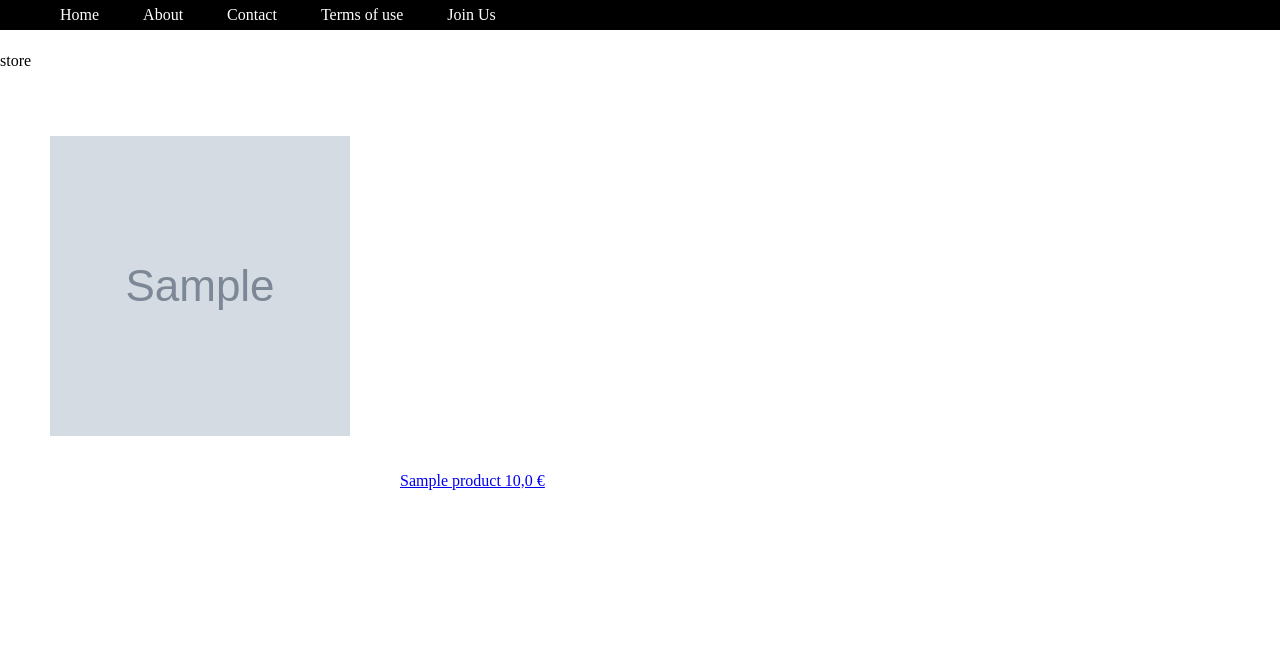
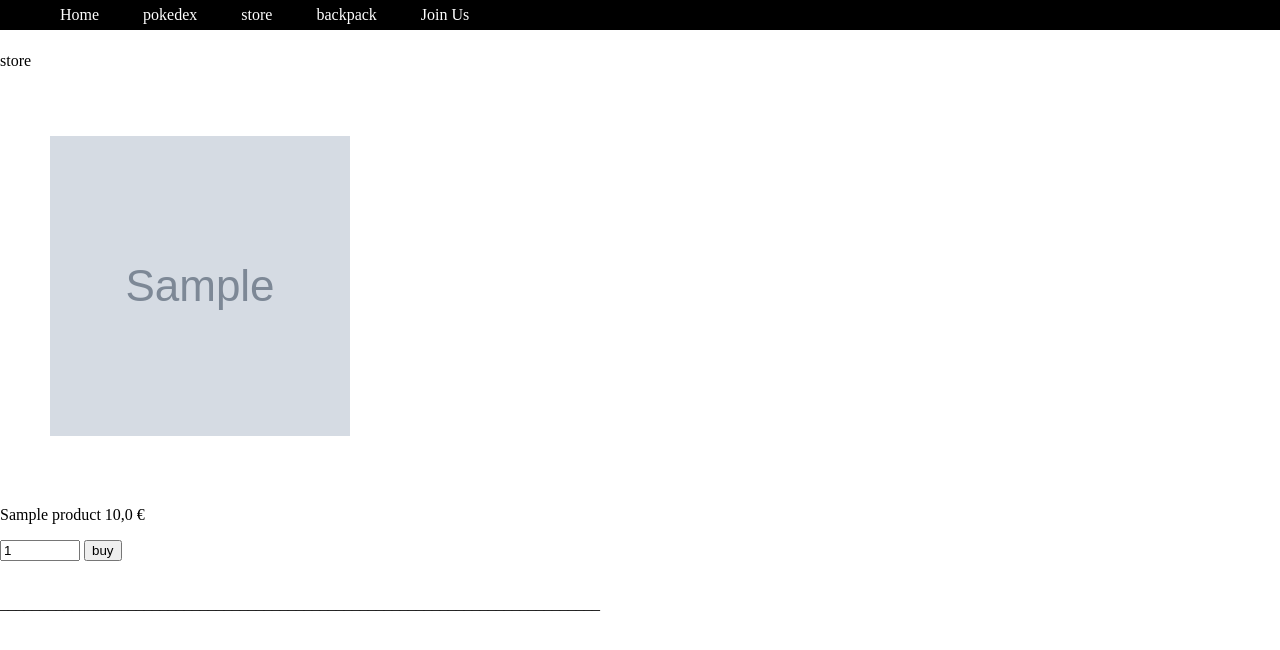
Before and after one commit to Creariax5/miseEnRelationClientPresta, a Django app: page /payment/ in a window 1280 px wide. Shown: the top 650 px of the page. Run offline with Django 4.2, Linux system fonts and the light colour scheme; tables that the repository leaves empty hold one stand-in row (values such as "Sample post"); grey boxes marked "Sample" are stand-in pictures.

Commit message:
store many object in 1 purchase add coin product

```diff
--- /dev/null
+++ b/client/templates/backpack.html
@@ -0,0 +1,4 @@
+{% extends 'navbar.html' %}
+{% block nav %}
+<p>backpack</p>
+{% endblock %}
--- a/client/urls.py
+++ b/client/urls.py
@@ -3,6 +3,7 @@ from .views import *
 
 urlpatterns = [
     path('', indexClient),
+    path('backpack/', backpack),
     path('demande/', demande),
     path('my_demande/', my_demande),
 ]
--- a/client/views.py
+++ b/client/views.py
@@ -39,6 +39,10 @@ def indexClient(request):
                                                         "response": my_list})
 
 
+def backpack(request):
+    return render(request, "backpack.html")
+
+
 def demande(request):
     return render(request, "demande.html")
 
--- a/payment/models.py
+++ b/payment/models.py
@@ -18,7 +18,7 @@ class Order(models.Model):
     created = models.DateTimeField(auto_now_add=True)
 
     def __str__(self):
-        return self.product.name
+        return self.product
 
 
 class ProductAdmin(admin.ModelAdmin):
--- a/payment/templates/store.html
+++ b/payment/templates/store.html
@@ -2,6 +2,18 @@
 {% block nav %}
 <p>store</p>
 {% for p in product %}
-    <a href="/payment/pay/{{ p.id }}"><img class="pkb" src="{{ p.img }}" />{{ p.name }} {{ p.price }} €</a>
+    <img class="pkb" src="{{ p.img }}" />
+    <p>{{ p.name }} {{ p.price }} €</p>
+    <form method="POST" class="post_form">
+        {% csrf_token %}
+        <input type="number" id="nb" name="nb" value="1" min="1" max="10000">
+        <button type="submit" class="save_btn" id="this_id" name="this_id" value="{{ p.id }}">
+            buy
+        </button>
+    </form>
+    <br>
+    <p>___________________________________________________________________________</p>
+    <br>
+    <br>
 {% endfor %}
 {% endblock %}
--- a/payment/urls.py
+++ b/payment/urls.py
@@ -2,7 +2,7 @@ from django.urls import path
 from .views import *
 
 urlpatterns = [
-    path('pay/<int:pk>', pay),
+    path('pay/<int:pk>/<int:nb>', pay),
     path('complete/', paymentComplete, name="complete"),
     path('', store),
 ]
--- a/payment/views.py
+++ b/payment/views.py
@@ -1,25 +1,45 @@
-from django.shortcuts import render
+from django.shortcuts import render, redirect
 from .models import Product, Order
 from django.http import JsonResponse
 import json
+import sys
+
+sys.path[:0] = ['../']
+from authentication.models import Profile
 
 
 def store(request):
     product = Product.objects.all()
-    return render(request, "store.html", context={"product": product})
+    if request.method == "POST":
+        nb = request.POST['nb']
+        this_id = request.POST['this_id']
+        return redirect('pay/' + this_id + '/' + nb)
+    else:
+        return render(request, "store.html", context={"product": product})
 
 
-def pay(request, pk):
+def pay(request, pk, nb):
     product = Product.objects.get(id=pk)
-    return render(request, "pay.html", context={"product": product})
+    return render(request, "pay.html", context={"product": product,
+                                                "nb": nb})
 
 
 def paymentComplete(request):
+    current_user = request.user
     body = json.loads(request.body)
     print('BODY:', body)
+    user = request.user
     product = Product.objects.get(id=body['productId'])
     Order.objects.create(
-        product=product
+        product=product,
+        buyer=user.username
     )
+    profiles = Profile.objects.all()
+    nb = body['number']
+    for pr in profiles:
+        if pr.user.username == current_user.username:
+            pr.money += 100 * int(nb)
+            pr.save()
+            print("add", current_user.username)
 
     return JsonResponse('Payment completed!', safe=False)
--- a/relaigraph/templates/navbar.html
+++ b/relaigraph/templates/navbar.html
@@ -123,14 +123,14 @@ content {
         <ul>
             </li>
             <li>
-                <a href="#"> Home </a>
+                <a href="/"> Home </a>
             <li>
-            <a href="#"> About </a>
+            <a href="/client"> pokedex </a>
         </li>
             <li>
-                <a href="#"> Contact </a>
+                <a href="/payment"> store </a>
             </li>
-            <li> <a href="#"> Terms of use </a>
+            <li> <a href="/client/backpack"> backpack </a>
             </li>
             <li>
                 <a href="#"> Join Us </a>
--- a/relaigraph/urls.py
+++ b/relaigraph/urls.py
@@ -10,11 +10,7 @@ urlpatterns = [
     path('', include("django.contrib.auth.urls")),
 
     path('client/', include("client.urls")),
-    path('client/', include("client.urls")),
-    path('client/', include("client.urls")),
 
-    path('graph/', include("graph.urls")),
-    path('graph/', include("graph.urls")),
     path('graph/', include("graph.urls")),
 
     path('payment/', include("payment.urls")),
--- a/task.txt
+++ b/task.txt
@@ -8,3 +8,6 @@
 #8 add a field in a database to know which user owns which pokemon ❌
 #9 in pokedex if the connected user don't own the pokemon his image will be gray ❌
 #10 add navbar ❌
+
+
+/imagine prompt:Pokemon monster creature NFT, vibrant --ar 3:2 --v 4 --stylize 500 --q 2
```
Also changed, not shown: payment/templates/pay.html (+8 -3 lines), authentication/migrations/0010_alter_profile_money.py (added).
